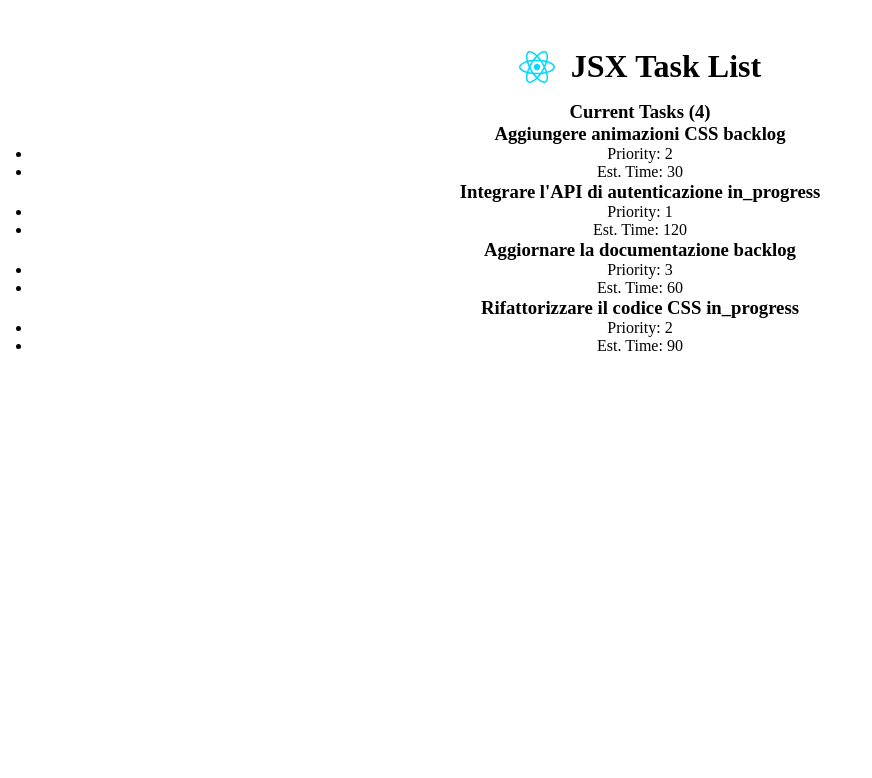
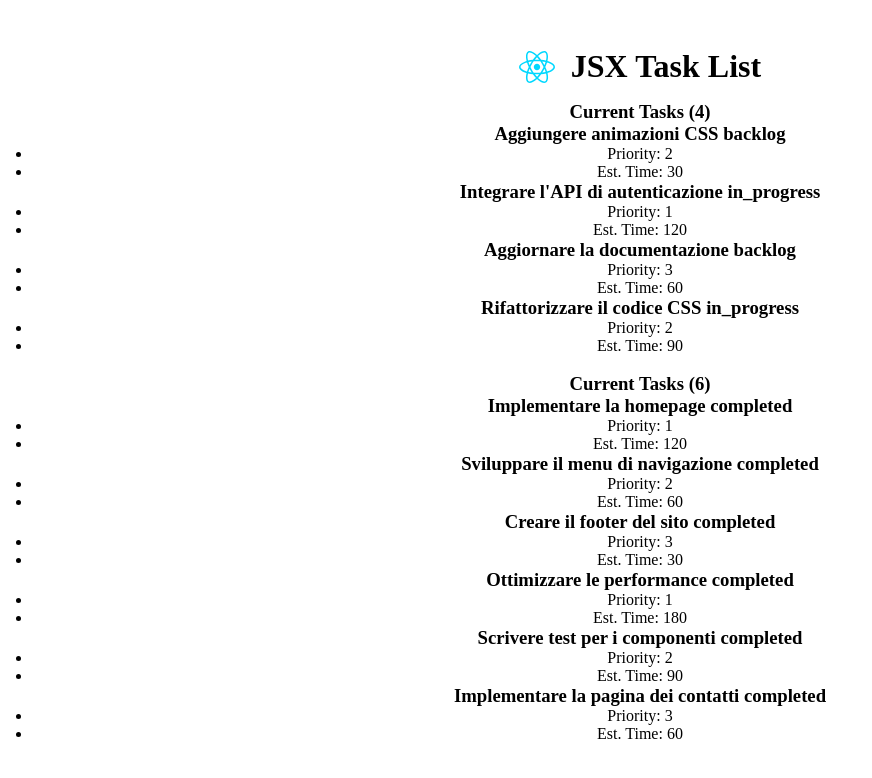
Before and after one commit to Pietroo03/react-task-list, a React (Vite) app in the folder react-task-list/: page / in a window 1280 px wide. Shown: the top 778 px of the page, without its empty margins (0-872 px from the left). Built offline with nearby package versions, Linux system fonts and the light colour scheme.

Commit message:
add section "completed" to component AppMain

```diff
--- a/react-task-list/src/components/AppMain.jsx
+++ b/react-task-list/src/components/AppMain.jsx
@@ -95,7 +95,20 @@ export default function AppMain() {
 
             </section>
 
+            <br />
+
             <section className="completed">
+
+                <h3>Current Tasks ({completed.length})</h3>
+
+
+                {completed.map(task =>
+                    <ul key={task.id}>
+                        <h3>{task.title} {task.state}</h3>
+                        <li>Priority: {task.priority}</li>
+                        <li>Est. Time: {task.estimatedTime}</li>
+                    </ul>
+                )}
 
             </section>
 
```
